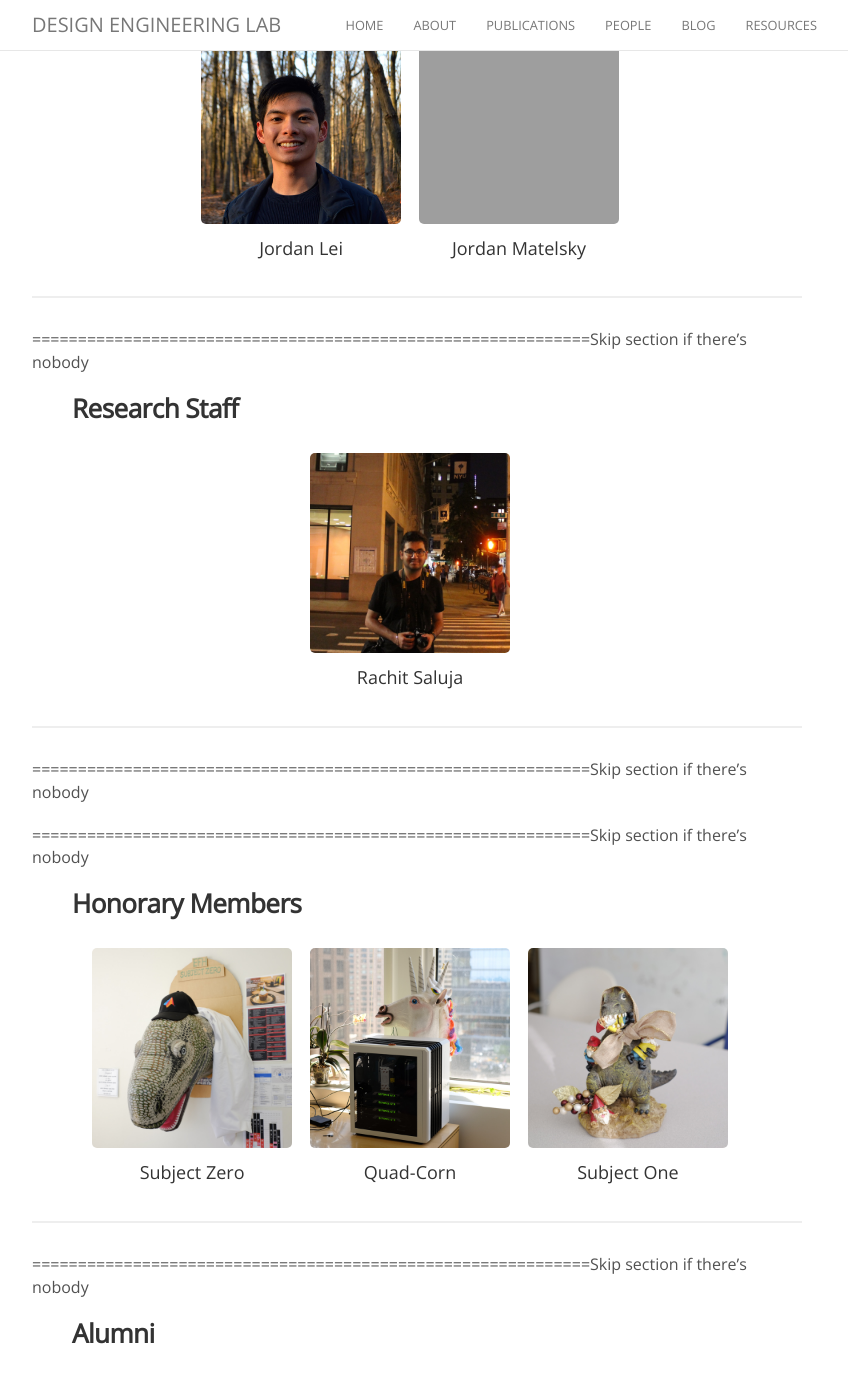
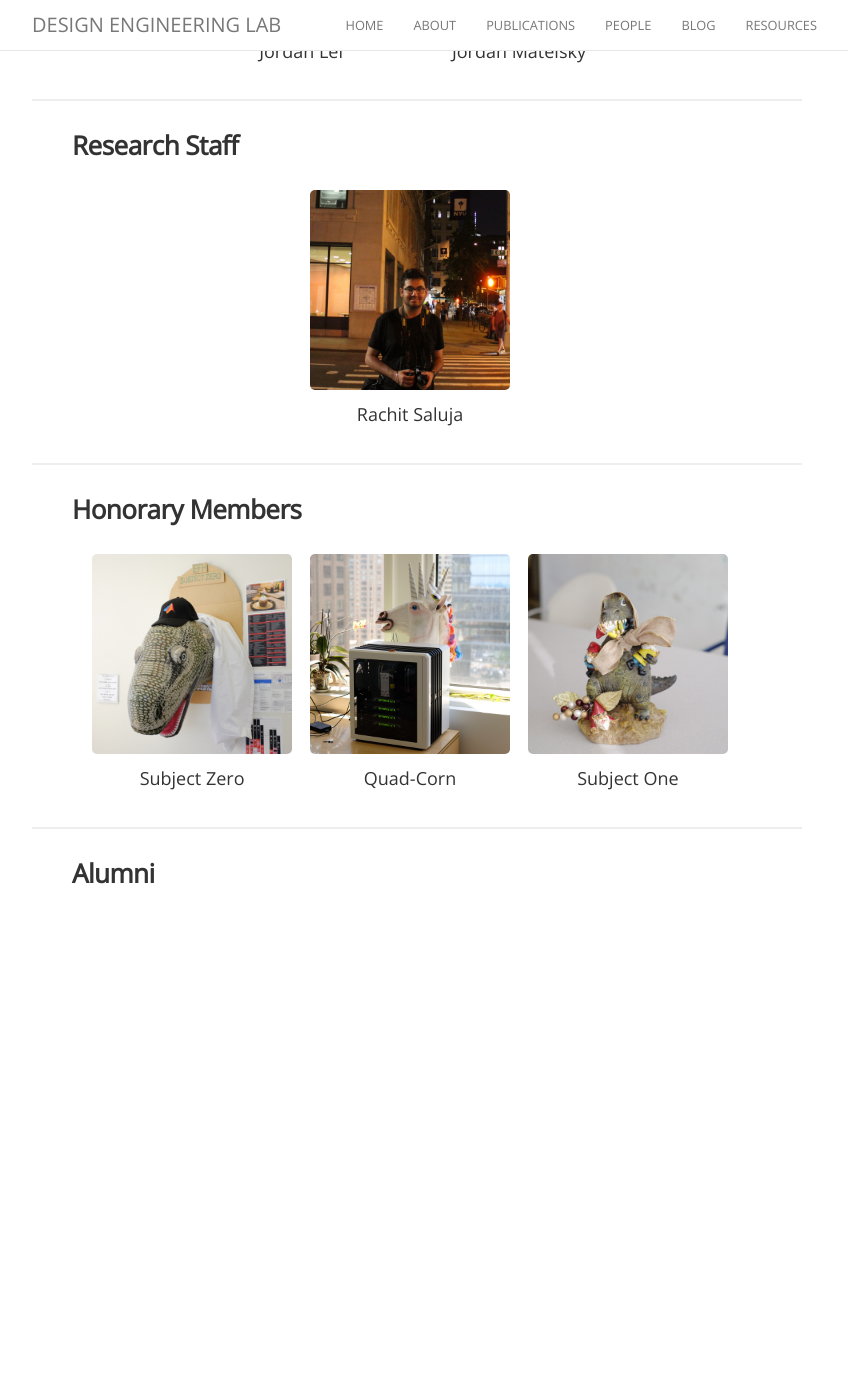
Before and after one commit to TTI-DEL/Lab, a Jekyll site: the page built from people.md, in a window 1280 px wide and 1400 px high, scrolled down 1889 px. Shown: the top 1383 px of the window, without its empty margins (223-1071 px from the left). Built offline with Jekyll 4.4.1, drawn with Linux system fonts in a browser that asks for light colours; nearby versions of some CDN libraries; comment, search, counter and statistics services are not loaded; after the commit the page ends 2829 px from its top, so only the background shows below that; some of the changed text lies outside the part shown; grey boxes are pictures that could not be loaded.

Commit message:
Update people.md

```diff
--- a/people.md
+++ b/people.md
@@ -14,7 +14,7 @@ coming soon
 
 {% assign people_in_role = people_sorted | where: 'position', role %}
 
- =============================================================Skip section if there's nobody
+
 {% if people_in_role.size == 0 %}
   {% continue %}
 {% endif %}
```
